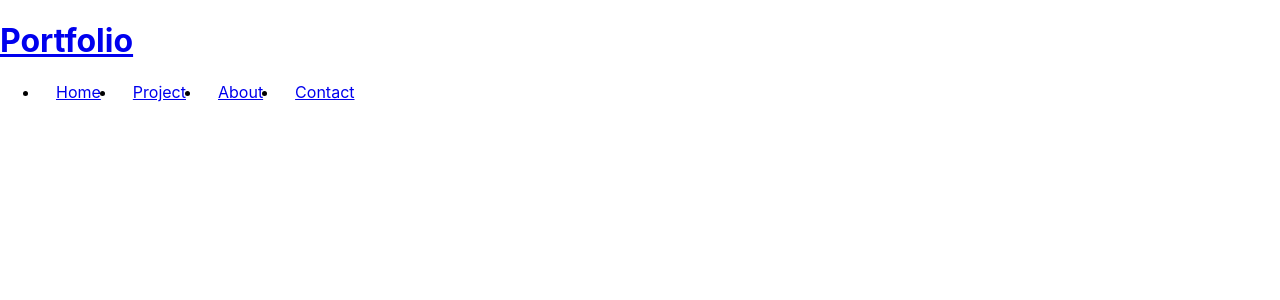
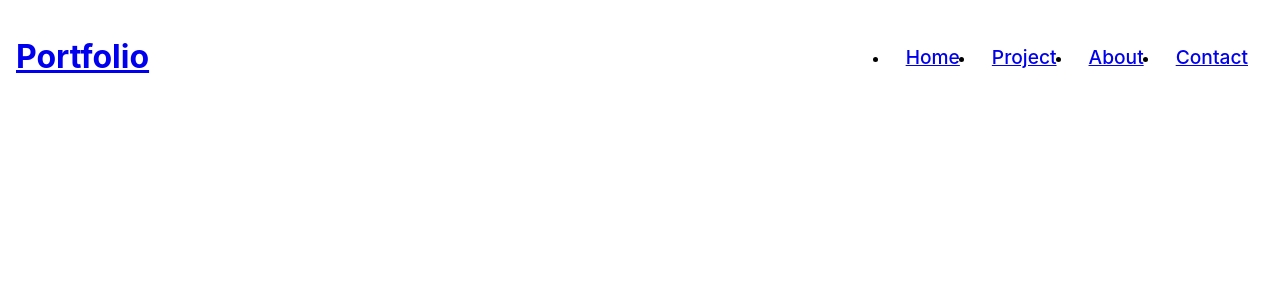
Before and after one commit to yeabtsega45/My-Portfolio, a React (Create React App) app: page / in a window 1280 px wide. Shown: the top 300 px of the page. Built offline with nearby package versions, Linux system fonts and the light colour scheme.

Commit message:
styling navbar

```diff
--- a/src/Components/Navbar.css
+++ b/src/Components/Navbar.css
@@ -1,6 +1,16 @@
+.header {
+    display: flex;
+    justify-content: space-between;
+    align-items: center;
+    padding: 1rem;
+}
 .nav-menu {
     display: flex;
 }
 .nav-menu li {
     padding: 0 1rem;
 }
+.nav-menu li a {
+    font-size: 1.2rem;
+    font-weight: 500;
+}
```
